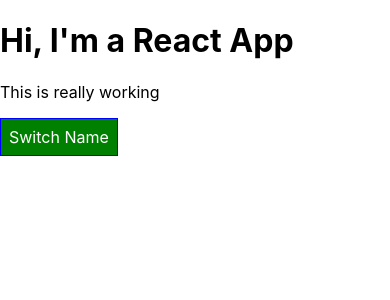
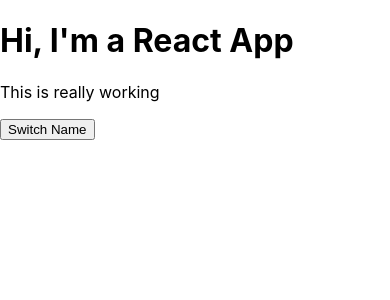
Before and after one commit to krunoslavsterle/ReactTheCompleteGuide, a React app: page / in a window 390 px wide. Shown: the top 300 px of the page. Built offline with nearby package versions, Linux system fonts and the light colour scheme.

Commit message:
- media query

```diff
--- a/src/App.css
+++ b/src/App.css
@@ -9,3 +9,26 @@
 .bold {
   font-weight: bold;
 }
+
+.App button {
+  border: 1px solid blue;
+  padding: 16px;
+  background-color: green;
+  font: inherit;
+  color: white;
+  cursor: pointer;
+}
+
+.App button:hover {
+  background-color: lightgreen;
+  color: black;
+}
+
+.App button.Red {
+  background-color: red;
+}
+
+.App button.Red:hover {
+  background-color: salmon;
+  color:black;
+}
--- a/src/App.js
+++ b/src/App.js
@@ -59,16 +59,10 @@
     }
 
     render() {
-        const style = {
-            backgroundColor: 'green',
-            color: 'white',
-            font: 'inherit',
-            border: '1px solid blue',
-            padding: '8px',
-            cursor: 'pointer'
-        };
+        let persons = null;
+        let btnClass = '';
 
-        let persons = null;
+
         if (this.state.showPersons) {
             persons = (
                 <div>
@@ -83,7 +77,7 @@
                 </div>
             );
 
-            style.backgroundColor = 'red';
+            btnClass = classes.Red;
         }
 
         const assignedClasses = [];
@@ -100,8 +94,11 @@
                 <h1>Hi, I'm a React App</h1>
                 <p className={assignedClasses.join(' ')}>This is really working</p>
                     <button
-                        style={style}
-                        onClick={() => this.togglePersonsHandler()}>Switch Name</button>
+                        className={btnClass}
+                        onClick={() => this.togglePersonsHandler()}
+                    >
+                        Switch Name
+                    </button>
 
                     {/* { this.state.showPersons ? // This is one way of handling conditions, not the best way
                         <div>
--- a/src/Person/Person.css
+++ b/src/Person/Person.css
@@ -6,3 +6,9 @@
     padding: 16px;
     text-align: center;
 }
+
+@media (min-width: 500px) {
+    .Person {
+        width: 450px;
+    }
+}
```
